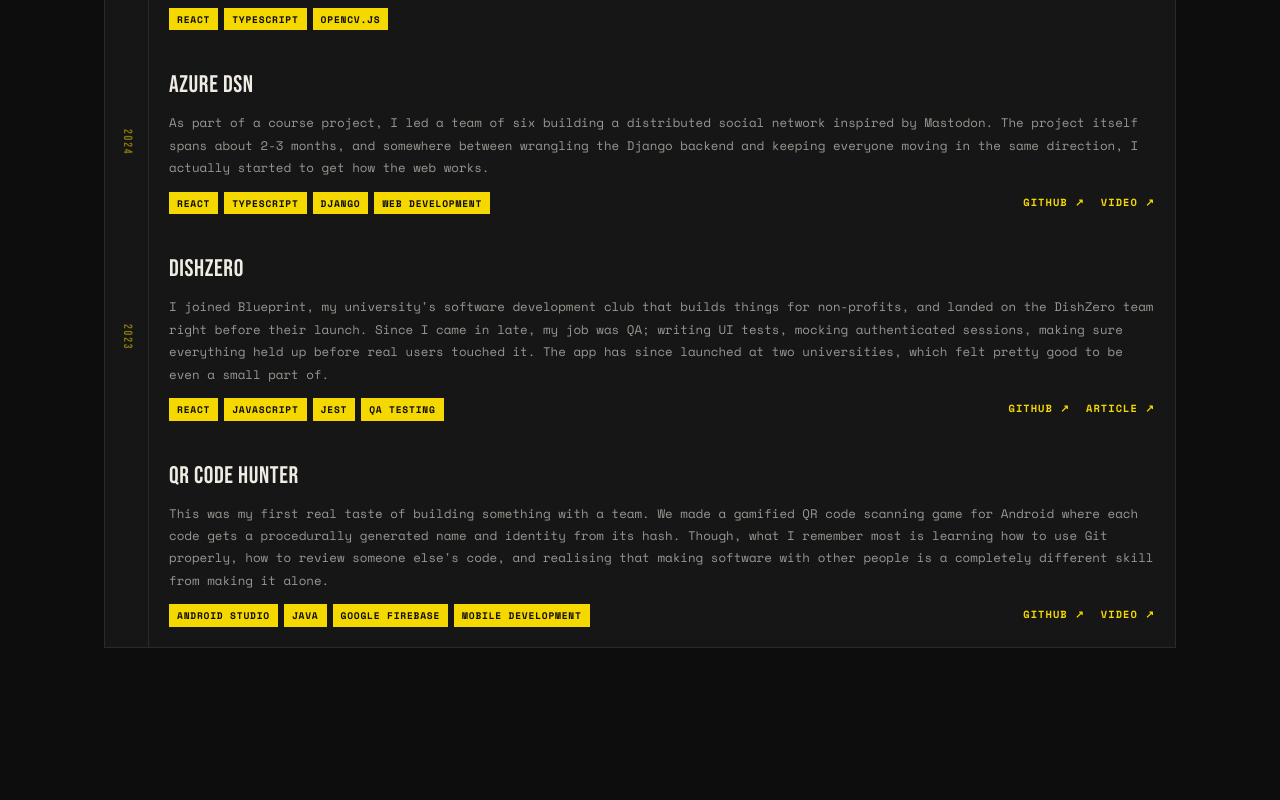
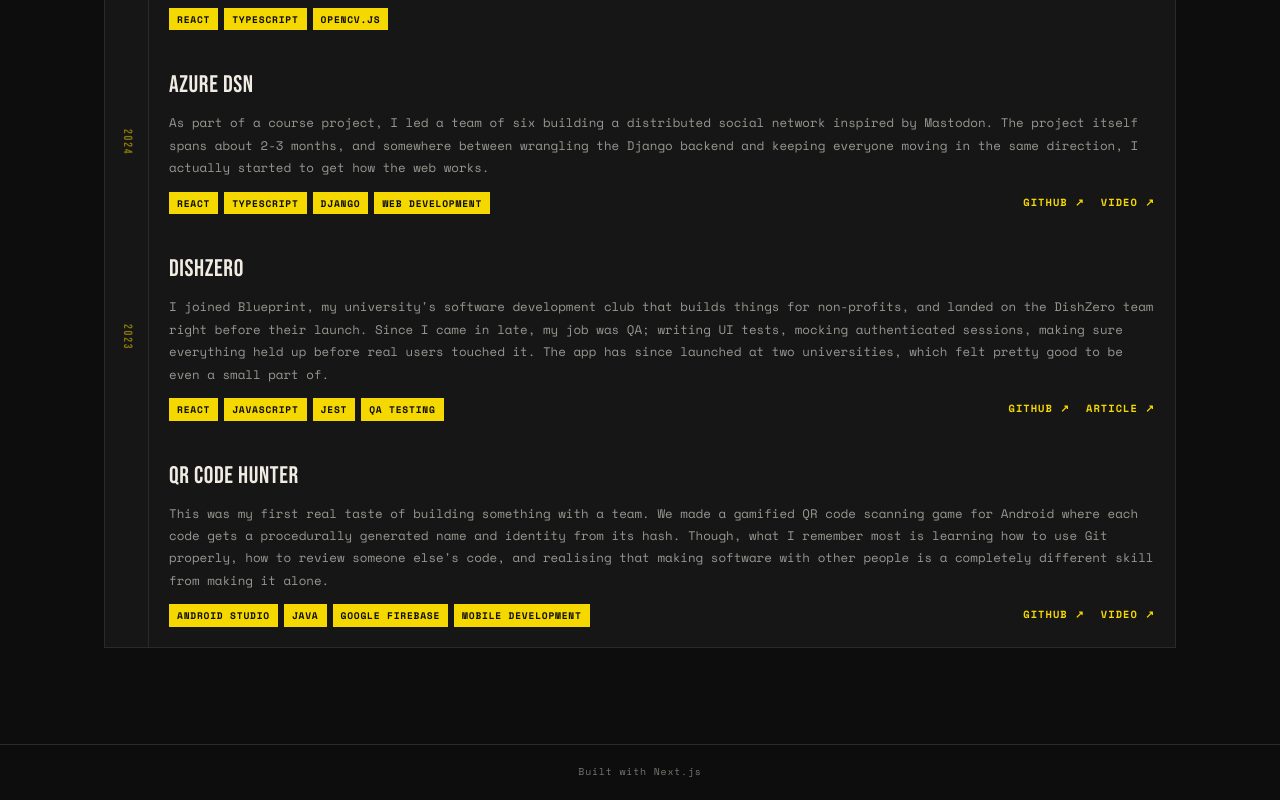
Before and after one commit to erquette/portfolio, a Next.js app: page / in a window 1280 px wide. Shown: the part 4158-4958 px from the top of the page. Before the commit the page ends 4902 px from the top, so only its background shows below. Built offline with nearby package versions, Linux system fonts and the light colour scheme.

Commit message:
feat: add footer component, move navbar to layout level

```diff
--- /dev/null
+++ b/app/components/Footer.tsx
@@ -0,0 +1,9 @@
+export default function Footer() {
+  return (
+    <footer className="relative z-10 border-t border-border px-5 py-5">
+      <p className="font-mono text-[0.62rem] text-muted tracking-[0.08em] text-center">
+        Built with Next.js
+      </p>
+    </footer>
+  );
+}
--- a/app/contexts/ThemeProvider.tsx
+++ b/app/contexts/ThemeProvider.tsx
@@ -1,6 +1,5 @@
 "use client";
 import { createContext, useContext, useEffect, useState } from "react";
-import NavigationBar from "@/app/components/NavigationBar";
 
 interface ThemeProviderProps {
   children: React.ReactNode;
@@ -33,7 +32,6 @@ export function ThemeProvider(props: ThemeProviderProps) {
 
   return (
     <ThemeContext.Provider value={{ isDark, toggleTheme }}>
-      <NavigationBar />
       {children}
     </ThemeContext.Provider>
   );
--- a/app/layout.tsx
+++ b/app/layout.tsx
@@ -2,6 +2,8 @@ import type { Metadata } from "next";
 import { Bebas_Neue, Playfair_Display, Space_Mono } from "next/font/google";
 import { ThemeProvider } from "@/app/contexts/ThemeProvider";
 import "@/app/globals.css";
+import Footer from "@/app/components/Footer";
+import NavigationBar from "@/app/components/NavigationBar";
 
 const bebasNeue = Bebas_Neue({
   variable: "--font-bebas-neue",
@@ -38,7 +40,11 @@ export default function RootLayout({
   return (
     <html lang="en" data-theme="dark">
       <body className={fontVariables}>
-        <ThemeProvider>{children}</ThemeProvider>
+        <ThemeProvider>
+          <NavigationBar />
+          {children}
+          <Footer />
+        </ThemeProvider>
       </body>
     </html>
   );
```
